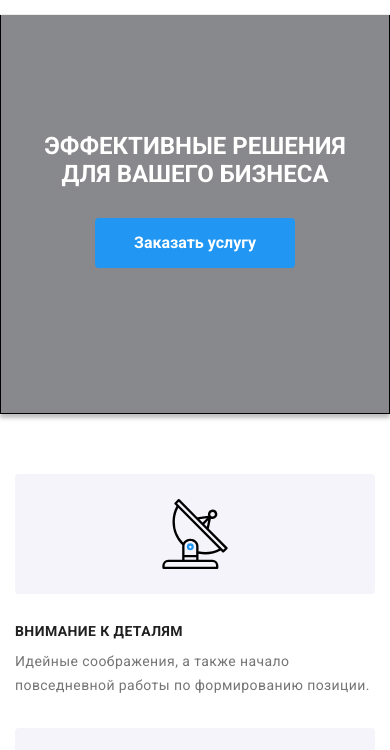
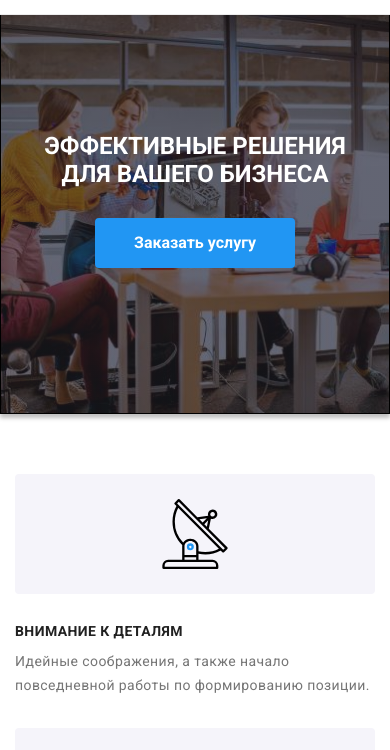
Before and after one commit to nazar2122/goit-markup-hw-08, a plain HTML site: page index.html in a window 390 px wide. Shown: the part 66-816 px from the top of the page. Drawn offline with nearby package versions, Linux system fonts and the light colour scheme; files that its build step writes are made by us from their sources; the site is published under a folder, as on GitHub Pages, so addresses that start at the root find nothing.

Commit message:
Update _hero.scss

```diff
--- a/sass/components/layouts/_hero.scss
+++ b/sass/components/layouts/_hero.scss
@@ -35,7 +35,7 @@
       rgba(47, 48, 58, 0.4),
       rgba(47, 48, 58, 0.4)
     ),
-    url("/images/header/Header-phone-1x.jpg");
+    url("../images/header/Header-phone-1x.jpg");
   @media screen and (max-width: 480px) {
     @media screen and (min-device-pixel-ratio: 2),
       screen and (min-resolution: 192dpi),
@@ -45,7 +45,7 @@
           rgba(47, 48, 58, 0.4),
           rgba(47, 48, 58, 0.4)
         ),
-        url("/images/header/Header-phone@2x.jpg");
+        url("../images/header/Header-phone@2x.jpg");
     }
   }
   @media screen and (min-width: 768px) {
```
